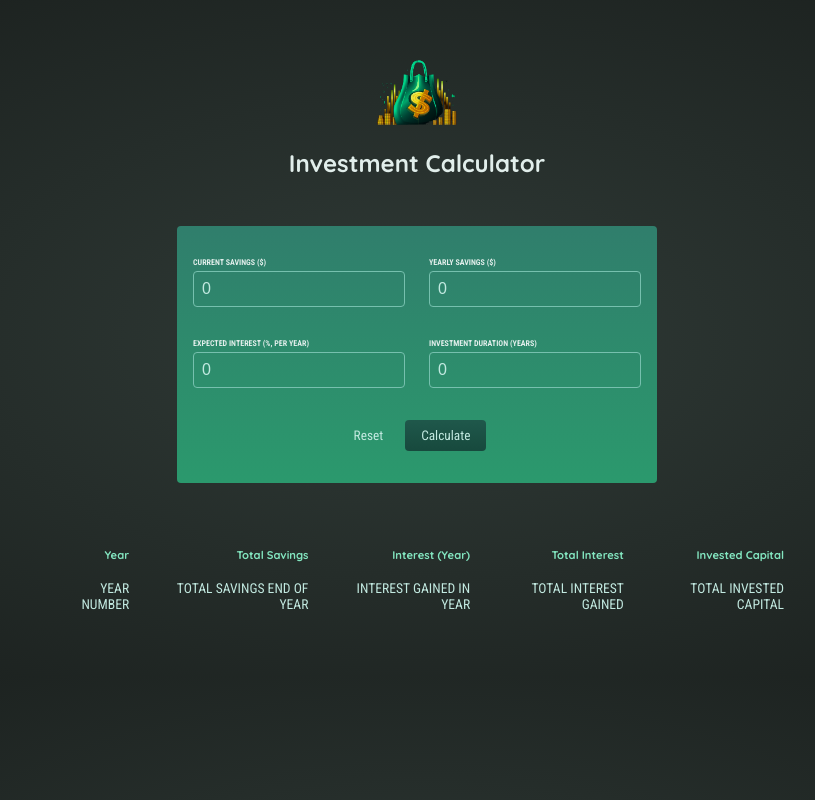
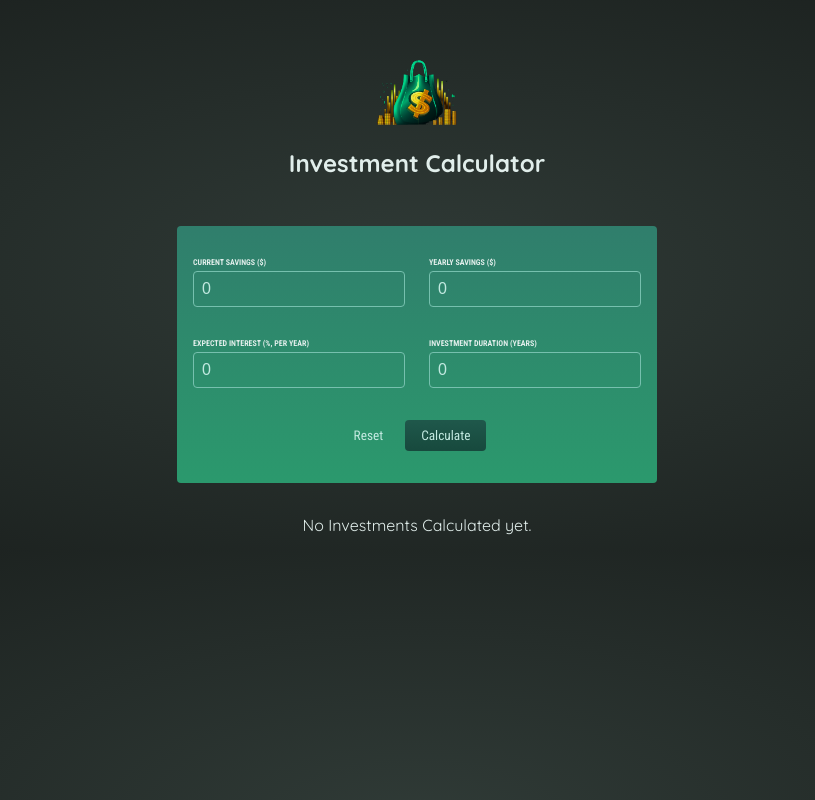
Before and after one commit to bob134552/Investment-calc, a React (Create React App) app: page / in a window 1280 px wide. Shown: the whole page, without its empty margins (223-1038 px from the left). Built offline with nearby package versions, Linux system fonts and the light colour scheme.

Commit message:
functioning form

```diff
--- a/src/App.js
+++ b/src/App.js
@@ -1,14 +1,17 @@
 import InvestmentTable from "./components/InvestmentTable/InvestmentTable";
 import InvestmentForm from "./components/InvestmentForm/InvestmentForm";
 import Header from "./components/Header/Header";
+import { useState } from "react";
 
 function App() {
+  const [userInput, setUserInput] = useState(null)
   const calculateHandler = (userInput) => {
-    // Should be triggered when form is submitted
-    // You might not directly want to bind it to the submit event on the form though...
+    setUserInput(userInput);
+  };
 
-    const yearlyData = []; // per-year results
+  const yearlyData = []; // per-year results
 
+  if (userInput) {
     let currentSavings = +userInput["current-savings"]; // feel free to change the shape of this input object!
     const yearlyContribution = +userInput["yearly-contribution"]; // as mentioned: feel free to change the shape...
     const expectedReturn = +userInput["expected-return"] / 100;
@@ -26,18 +29,14 @@ function App() {
         yearlyContribution: yearlyContribution
       });
     }
-
-    // do something with yearlyData ...
   };
 
   return (
     <div>
       <Header />
-      <InvestmentForm></InvestmentForm>
-      {/* Todo: Show below table conditionally (only once result data is available) */}
-      {/* Show fallback text if no data is available */}
-      <InvestmentTable/>
-
+      <InvestmentForm onCalculate={calculateHandler}></InvestmentForm>
+      {!userInput && <p style={{textAlign: 'center'}}>No Investments Calculated yet.</p>}
+      {userInput && <InvestmentTable data={yearlyData} initialInvestment={userInput['current-savings']}/>}
     </div>
   );
 }
--- /dev/null
+++ b/src/components/Header/Header.css
@@ -0,0 +1,15 @@
+.header {
+  text-align: center;
+  margin: 3rem auto;
+}
+
+.header img {
+  width: 5rem;
+  height: 5rem;
+  object-fit: contain;
+  background-color: transparent;
+}
+
+.header h1 {
+  font-size: 1.5rem;
+}
--- a/src/components/Header/Header.js
+++ b/src/components/Header/Header.js
@@ -1,4 +1,5 @@
 import logo from "../../assets/investment-calculator-logo.png";
+import './Header.css'
 
 const Header = () => {
     return (
--- a/src/components/InvestmentForm/InvestmentForm.js
+++ b/src/components/InvestmentForm/InvestmentForm.js
@@ -1,6 +1,13 @@
 import { useState, React } from "react";
 
 import './InvestmentForm.css'
+
+const initialInput = {
+    'current-savings': 0,
+    'yearly-contribution': 0,
+    'expected-return': 0,
+    'duration': 0,
+}
 
 const InvestmentForm = (props) => {
     const [enteredCurrentSavings, setCurrentSavings] = useState('0');
@@ -8,20 +15,47 @@ const InvestmentForm = (props) => {
     const [enteredExpectedInterest, setExpectedInterest] = useState('0');
     const [enteredInvestmentDuration, setInvestmentDuration] = useState('0');
 
+    const [userInput, setUserInput] = useState(initialInput);
+
+
     const currentSavingsInputHandler = e => {
         setCurrentSavings(e.target.value);
+        setUserInput((prevInput) => {
+            return {
+                ...prevInput,
+                ['current-savings']: e.target.value,
+            };
+        });
     };
 
     const yearlySavingsInputHandler = e => {
         setYearlySavings(e.target.value);
+        setUserInput((prevInput) => {
+            return {
+                ...prevInput,
+                ['yearly-contribution']: e.target.value,
+            };
+        });
     };
 
     const expectedInterestInputHandler = e => {
         setExpectedInterest(e.target.value);
+        setUserInput((prevInput) => {
+            return {
+                ...prevInput,
+                ['expected-return']: e.target.value,
+            };
+        });
     };
 
     const investmentDurationInputHandler = e => {
         setInvestmentDuration(e.target.value);
+        setUserInput((prevInput) => {
+            return {
+                ...prevInput,
+                ['duration']: e.target.value,
+            };
+        });
     };
 
     const resetHandler = () => {
@@ -29,10 +63,16 @@ const InvestmentForm = (props) => {
         setYearlySavings('0');
         setExpectedInterest('0');
         setInvestmentDuration('0');
+        setUserInput(initialInput);
     };
 
+    const submitHandler = (event) => {
+        event.preventDefault();
+        props.onCalculate(userInput);
+    }
+
     return (
-        <form className="form">
+        <form onSubmit={submitHandler} className="form">
             <div className="input-group">
                 <p>
                     <label htmlFor="current-savings">Current Savings ($)</label>
--- a/src/components/InvestmentTable/InvestmentTable.js
+++ b/src/components/InvestmentTable/InvestmentTable.js
@@ -4,14 +4,32 @@ import InvestmentTableBodyItem from './InvestmentTableBodyItem';
 
 import './InvestmentTable.css'
 
+const formatter = new Intl.NumberFormat('en-US', {
+    style: 'currency',
+    currency: 'USD',
+    minimumFractionDigits: 2,
+    maximumFractionDigits: 2,
+});
 
-const InvestmentTable = () => {
+const InvestmentTable = (props) => {
 
     return (
         <table className="result">
             <InvestmentTableHead/>
             <tbody>
-                <InvestmentTableBodyItem/>
+                {props.data.map((yearData) => (
+                    <InvestmentTableBodyItem
+                        year={yearData.year}
+                        savingsEnd={formatter.format(yearData.savingsEndOfYear)}
+                        interest={formatter.format(yearData.yearlyInterest)}
+                        totalInterest={formatter.format(yearData.savingsEndOfYear -
+                            props.initialInvestment -
+                            yearData.yearlyContribution *
+                            yearData.year)}
+                        totalInvested={formatter.format(props.initialInvestment +
+                            yearData.yearlyContribution * yearData.year)}
+                    />
+                ))}
             </tbody>
         </table>
     )
--- a/src/components/InvestmentTable/InvestmentTableBodyItem.js
+++ b/src/components/InvestmentTable/InvestmentTableBodyItem.js
@@ -6,12 +6,12 @@ import './InvestmentTableBodyItem.css'
 const InvestmentTableBodyItem = (props) => {
 
     return (
-        <tr>
-            <td>YEAR NUMBER</td>
-            <td>TOTAL SAVINGS END OF YEAR</td>
-            <td>INTEREST GAINED IN YEAR</td>
-            <td>TOTAL INTEREST GAINED</td>
-            <td>TOTAL INVESTED CAPITAL</td>
+        <tr key={props.year}>
+            <td>{props.year}</td>
+            <td>{props.savingsEnd}</td>
+            <td>{props.interest}</td>
+            <td>{props.totalInterest}</td>
+            <td>{props.totalInvested}</td>
         </tr>
     )
 };
--- a/src/index.css
+++ b/src/index.css
@@ -12,23 +12,6 @@ body {
   /* background-color: #242a28; */
   background: radial-gradient(#303b37, #1a1f1d);
   color: #e1eeeb;
-}
-
-.header {
-  text-align: center;
-  margin: 3rem auto;
-}
-
-
-.header img {
-  width: 5rem;
-  height: 5rem;
-  object-fit: contain;
-  background-color: transparent;
-}
-
-.header h1 {
-  font-size: 1.5rem;
 }
 
 .form {
```
Also changed, not shown: 2 other files (tests, documents, lock files or other folders).
